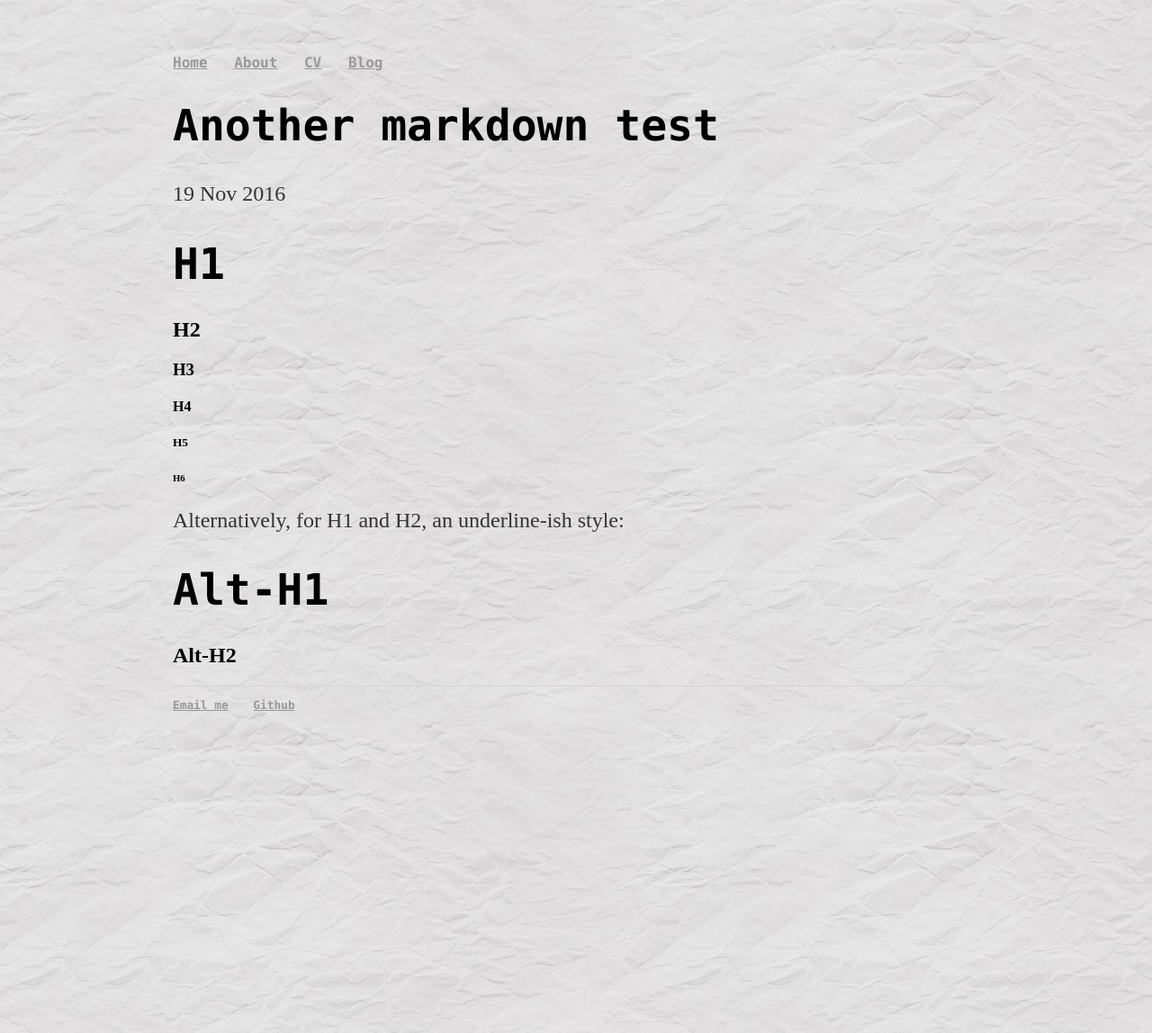
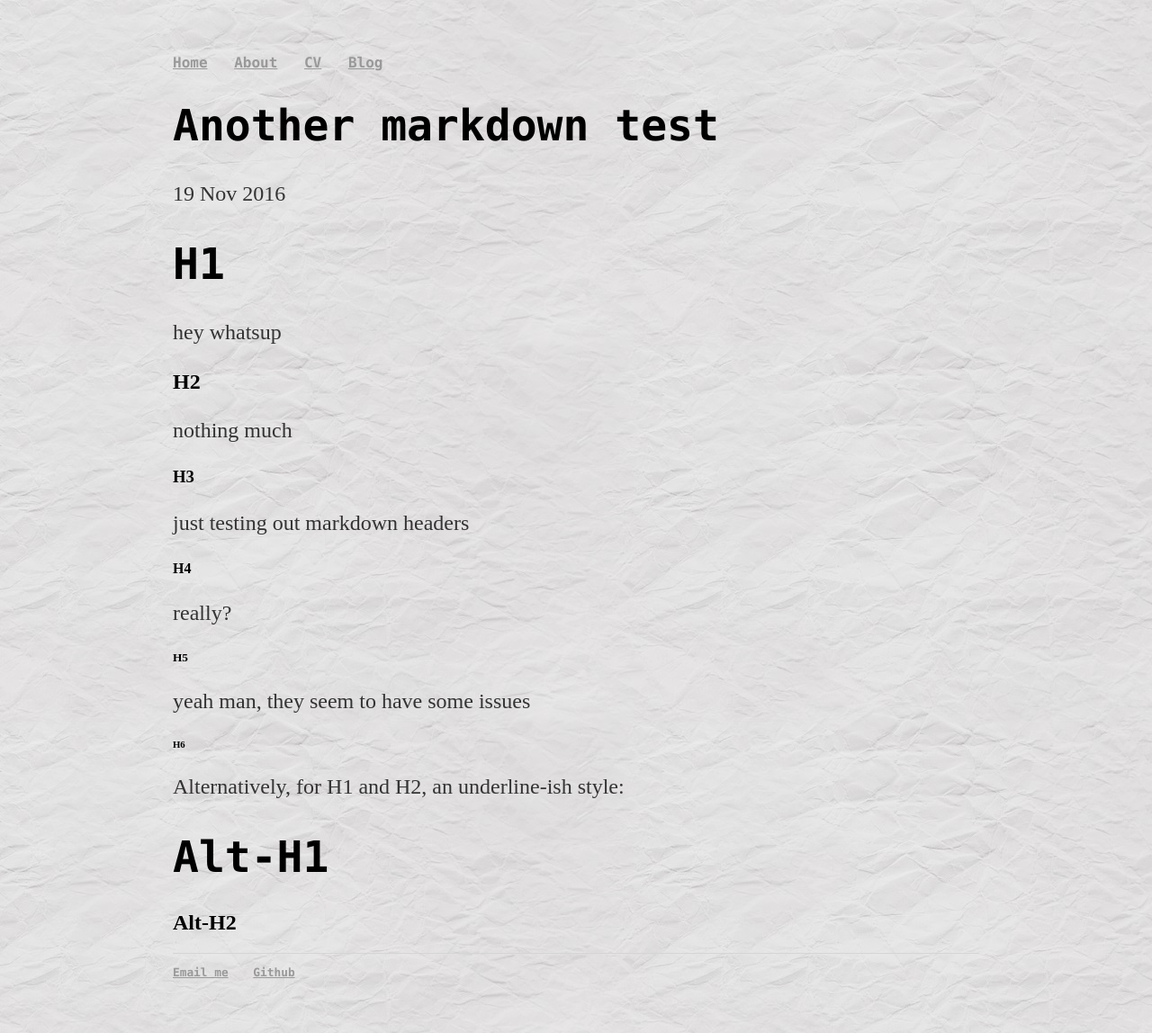
Before and after one commit to abdulbeard/abdulbeard.github.io, a Jekyll site: the page built from _posts/2016-11-19-abdulbeard-markdown-test.md, in a window 1280 px wide. Shown: the whole page at 90% size. Built offline with Jekyll 4.4.1, drawn with Linux system fonts in a browser that asks for light colours.

Commit message:
Trying a change for the markdown file

```diff
--- a/_posts/2016-11-19-abdulbeard-markdown-test.md
+++ b/_posts/2016-11-19-abdulbeard-markdown-test.md
@@ -5,11 +5,17 @@ date: 2016-11-19
 ---
 
 # H1
+hey whatsup
 ## H2
+nothing much
 ### H3
+just testing out markdown headers
 #### H4
+really?
 ##### H5
+yeah man, they seem to have some issues
 ###### H6
+
 
 Alternatively, for H1 and H2, an underline-ish style:
 
```
